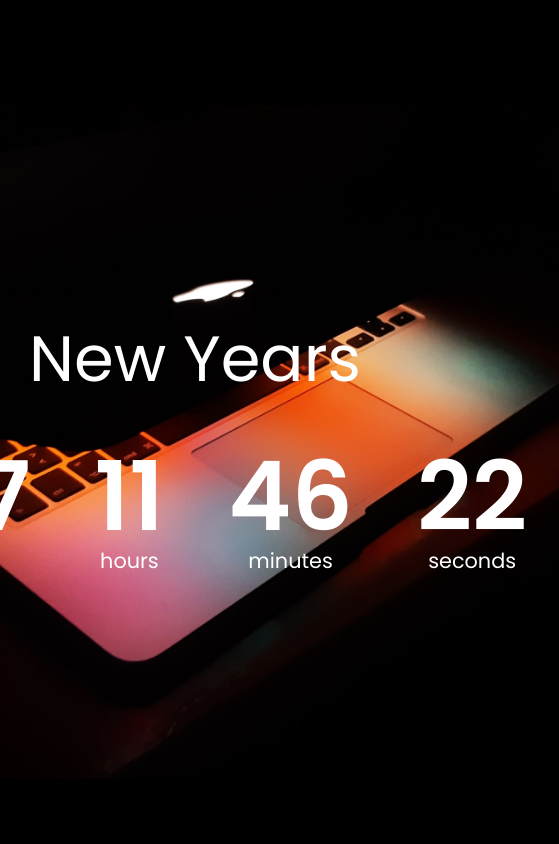
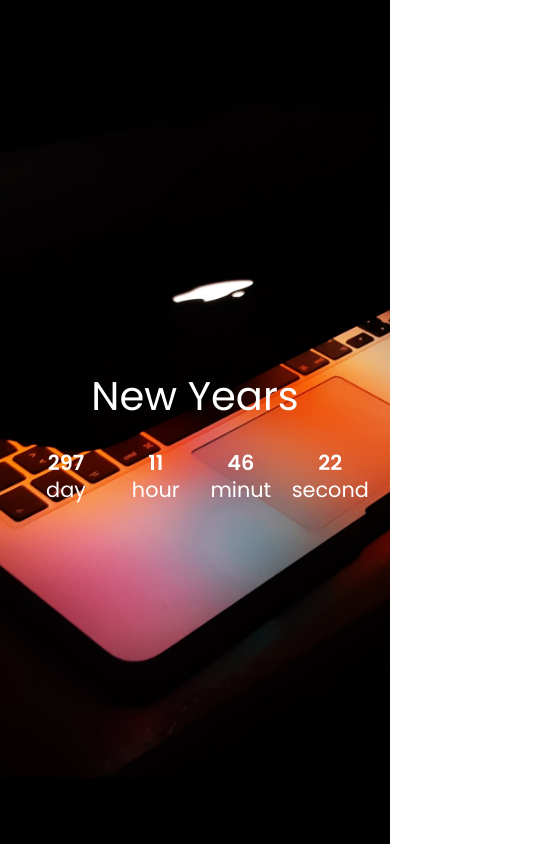
Before and after one commit to Eldorbek7147/countdown-timer, a plain HTML site: page index.html in a window 390 px wide. Shown: the whole page, 559 px wide, since content can reach past the window. Drawn offline with Linux system fonts and the light colour scheme.

Commit message:
countdown timer

```diff
--- a/index.html
+++ b/index.html
@@ -14,19 +14,19 @@
     <div class="countdown-container">
         <div class="countdown-el days-c">
             <p class="big-text" id="days">0</p>
-                <span>days</span>
+                <span>day</span>
         </div>
         <div class="countdown-el hours-c">
             <p class="big-text" id="hours">0</p>
-                <span>hours</span>
+                <span>hour</span>
         </div>
         <div class="countdown-el mins-c">
             <p class="big-text" id="minutes">0</p>
-                <span>minutes</span>
+                <span>minut</span>
         </div>
         <div class="countdown-el seconds-c">
             <p class="big-text" id="seconds">0</p>
-                <span>seconds</span>
+                <span>second</span>
         </div>
     </div>
 
--- a/style.css
+++ b/style.css
@@ -41,3 +41,25 @@ h1 {
 .countdown-el span {
     font-size: 1.3rem;
 }
+
+
+
+
+@media (max-width: 575.98px) {
+    h1 {
+        font-size: 2.5rem;
+    }
+    .big-text {
+        font-size: 1.3rem;
+    }
+    .countdown-el {
+            text-align: center;
+        }
+ }
+
+
+@media (min-width: 576px) and (max-width: 767.98px) {
+    .big-text {
+        font-size: 3rem;
+    }
+ }
```
